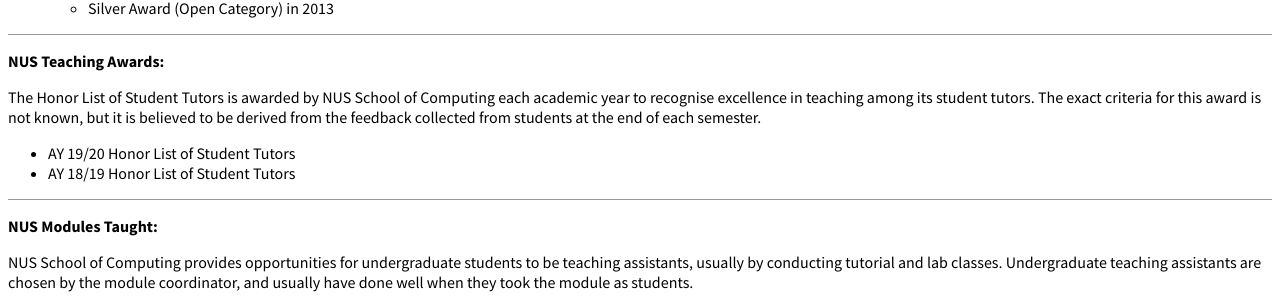
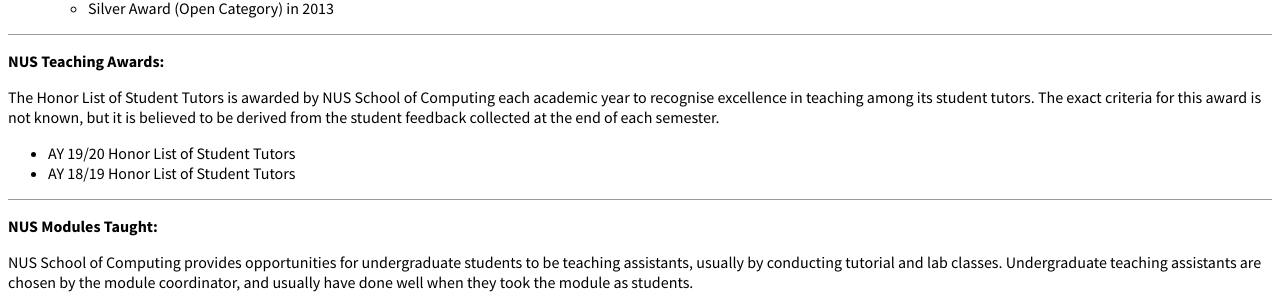
Before and after one commit to btzy/homepage, a Jekyll site: the page built from index.html, in a window 1280 px wide and 900 px high, scrolled down 2359 px. Shown: the part 173-474 px from the top of the window. Built offline with Jekyll 4.4.1, drawn with Linux system fonts in a browser that asks for light colours.

Commit message:
Fix sentence structure for honor list of student tutors

```diff
--- a/index.html
+++ b/index.html
@@ -190,7 +190,7 @@
 <div>
 <p><span class="keyname">NUS Teaching Awards:</span></p>
 
-<p>The Honor List of Student Tutors is awarded by NUS School of Computing each academic year to recognise excellence in teaching among its student tutors.  The exact criteria for this award is not known, but it is believed to be derived from the feedback collected from students at the end of each semester.</p>
+<p>The Honor List of Student Tutors is awarded by NUS School of Computing each academic year to recognise excellence in teaching among its student tutors.  The exact criteria for this award is not known, but it is believed to be derived from the student feedback collected at the end of each semester.</p>
 
 <ul>
 <li>AY 19/20 Honor List of Student Tutors</li>
```
